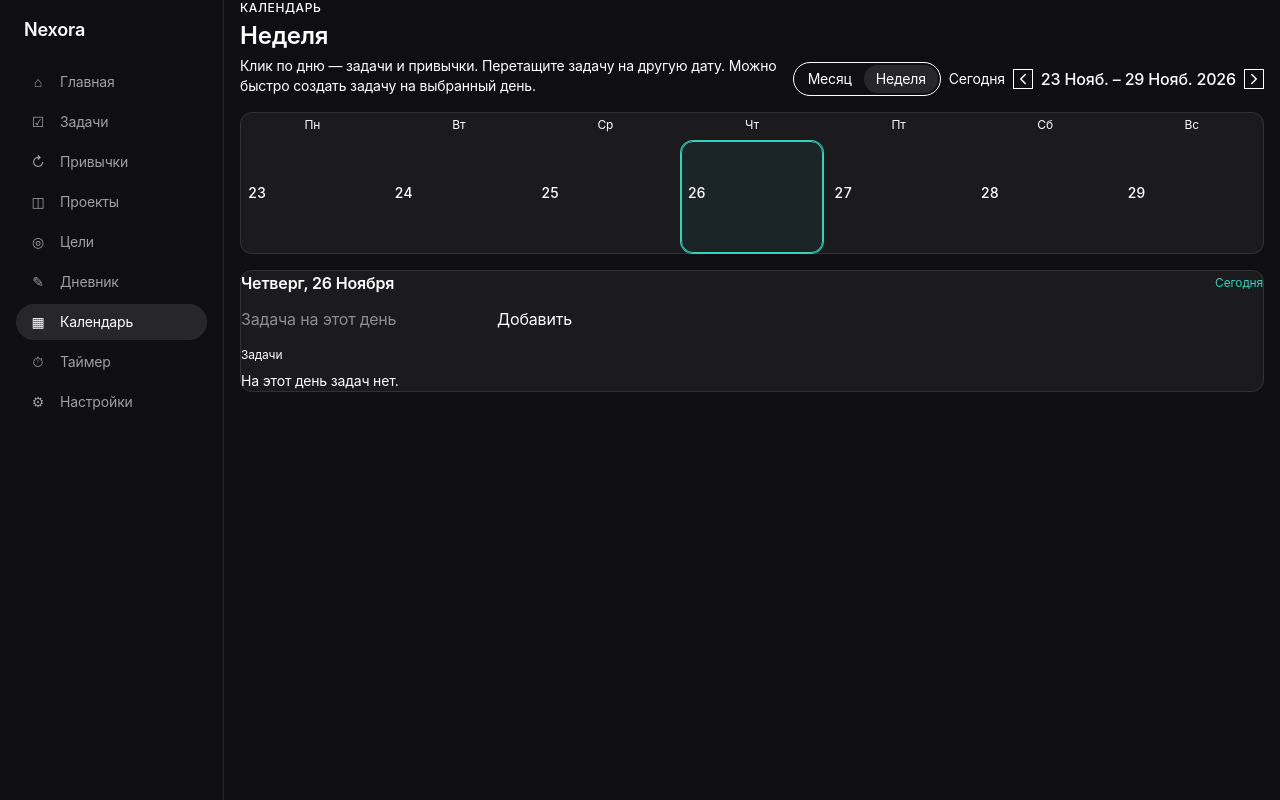
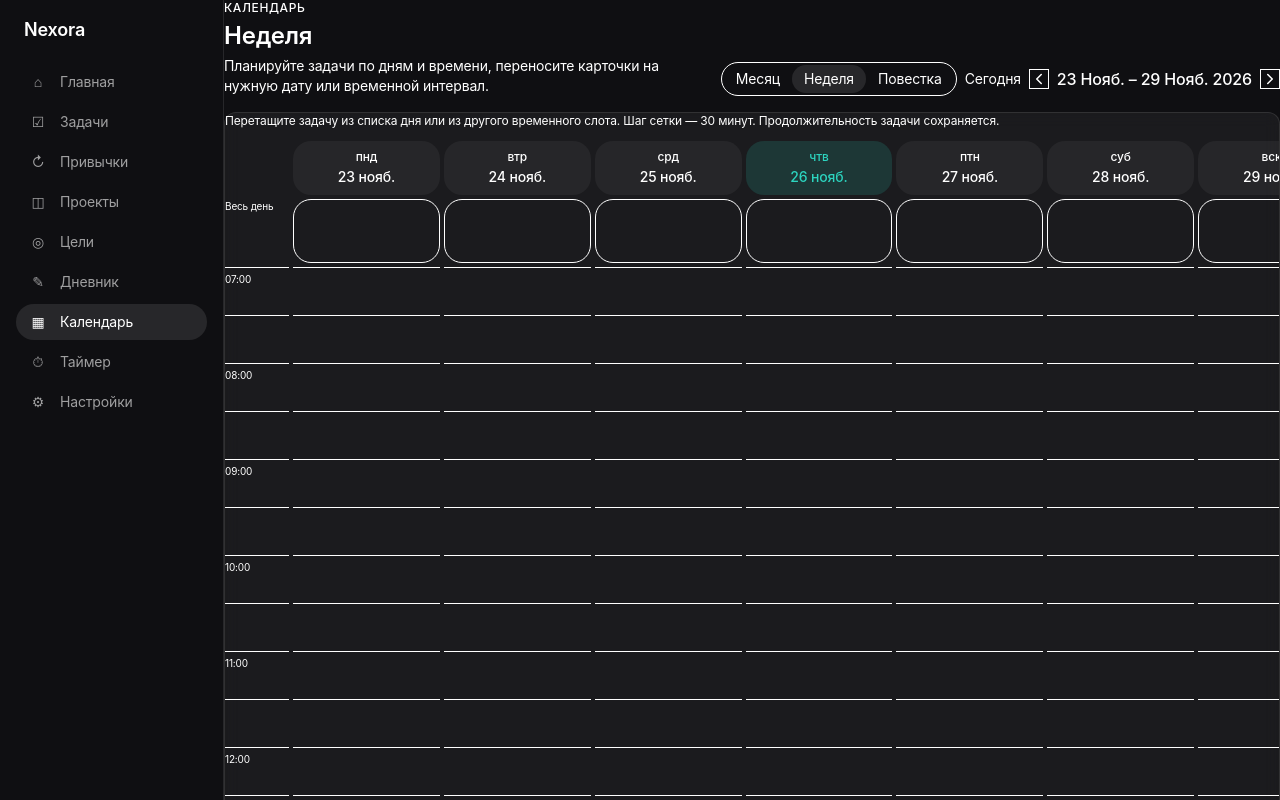
Before and after one commit to dequintalegione-boop/Nexora, a React (Vite) app: page /calendar in a window 1280 px wide. Both pictures are taken after a click on the button "Неделя". Shown: the top 800 px of the page. Built offline with nearby package versions, Linux system fonts and the light colour scheme.

Commit message:
feat: add agenda and weekly calendar time grid

```diff
--- a/src/components/nexora/calendar-page.tsx
+++ b/src/components/nexora/calendar-page.tsx
@@ -4,6 +4,7 @@ import { ru } from "date-fns/locale"
 import { ChevronLeft, ChevronRight } from "lucide-react"
 import { addDays, isoDate, monthGrid, parseISODate, startOfWeek } from "@/lib/nexora/dates"
 import { isScheduled, logKey, logMap, isDoneLog } from "@/lib/nexora/logic"
+import { getCalendarDropPatch, getCalendarTaskTime } from "@/lib/nexora/calendar"
 import { useNexora } from "@/lib/nexora/store"
 import { useUI } from "@/lib/nexora/ui-store"
 import { cn } from "@/lib/cn"
@@ -13,11 +14,19 @@ const HEADS = {
   1: ["Пн", "Вт", "Ср", "Чт", "Пт", "Сб", "Вс"],
   0: ["Вс", "Пн", "Вт", "Ср", "Чт", "Пт", "Сб"],
 } as const
+const TIME_SLOTS = Array.from({ length: 30 }, (_, index) => 7 * 60 + index * 30)
+const AGENDA_LENGTH = 14
+
+type CalendarView = "month" | "week" | "agenda"
+
+function localTimeLabel(minutes: number) {
+  return `${String(Math.floor(minutes / 60)).padStart(2, "0")}:${String(minutes % 60).padStart(2, "0")}`
+}
 
 export function CalendarPage() {
   const today = isoDate()
   const initial = parseISODate(today)
-  const [view, setView] = useState<"month" | "week">("month")
+  const [view, setView] = useState<CalendarView>("month")
   const [cursor, setCursor] = useState({ year: initial.getFullYear(), month: initial.getMonth() })
   const [selected, setSelected] = useState(today)
   const [draft, setDraft] = useState("")
@@ -32,21 +41,19 @@ export function CalendarPage() {
   const setTaskId = useUI((state) => state.setTaskId)
 
   const logs = useMemo(() => logMap(habitLogs), [habitLogs])
-
-  const cells = useMemo(() => {
-    if (view === "month") {
-      return monthGrid(cursor.year, cursor.month, weekStartsOn)
-    }
+  const weekDays = useMemo(() => {
     const weekStart = startOfWeek(selected, weekStartsOn)
-    return Array.from({ length: 7 }, (_, i) => addDays(weekStart, i))
-  }, [view, cursor, selected, weekStartsOn])
+    return Array.from({ length: 7 }, (_, index) => addDays(weekStart, index))
+  }, [selected, weekStartsOn])
+  const agendaDays = useMemo(
+    () => Array.from({ length: AGENDA_LENGTH }, (_, index) => addDays(selected, index)),
+    [selected],
+  )
+  const cells = useMemo(() => monthGrid(cursor.year, cursor.month, weekStartsOn), [cursor, weekStartsOn])
 
   const monthLabel = format(new Date(cursor.year, cursor.month, 1), "LLLL yyyy", { locale: ru })
-  const weekLabel = (() => {
-    const start = startOfWeek(selected, weekStartsOn)
-    const end = addDays(start, 6)
-    return `${format(parseISODate(start), "d MMM", { locale: ru })} – ${format(parseISODate(end), "d MMM yyyy", { locale: ru })}`
-  })()
+  const weekLabel = `${format(parseISODate(weekDays[0]), "d MMM", { locale: ru })} – ${format(parseISODate(weekDays[6]), "d MMM yyyy", { locale: ru })}`
+  const agendaLabel = `${format(parseISODate(agendaDays[0]), "d MMM", { locale: ru })} – ${format(parseISODate(agendaDays[AGENDA_LENGTH - 1]), "d MMM yyyy", { locale: ru })}`
 
   const isTaskOnDay = (task: (typeof tasks)[number], day: string) =>
     !task.archived &&
@@ -55,68 +62,92 @@ export function CalendarPage() {
     (task.scheduledDate === day || task.dueDate === day || task.startAt?.slice(0, 10) === day)
 
   const dayTasks = tasks.filter((task) => isTaskOnDay(task, selected))
-  const dayHabits = habits.filter((h) => h.active && !h.archived && isScheduled(h, selected))
+  const dayHabits = habits.filter((habit) => habit.active && !habit.archived && isScheduled(habit, selected))
 
   const shift = (amount: number) => {
+    const days = view === "month" ? 0 : view === "agenda" ? amount * AGENDA_LENGTH : amount * 7
     if (view === "month") {
       const date = new Date(cursor.year, cursor.month + amount, 1)
       setCursor({ year: date.getFullYear(), month: date.getMonth() })
-    } else {
-      const next = addDays(selected, amount * 7)
+      return
+    }
+    const next = addDays(selected, days)
     setSelected(next)
-      const d = parseISODate(next)
-      setCursor({ year: d.getFullYear(), month: d.getMonth() })
-    }
+    const date = parseISODate(next)
+    setCursor({ year: date.getFullYear(), month: date.getMonth() })
   }
 
   const goToday = () => {
     setSelected(today)
-    const d = parseISODate(today)
-    setCursor({ year: d.getFullYear(), month: d.getMonth() })
+    const date = parseISODate(today)
+    setCursor({ year: date.getFullYear(), month: date.getMonth() })
   }
 
-  const taskCount = (day: string) =>
-    tasks.filter(
-      (t) => isTaskOnDay(t, day)
-    ).length
-
+  const taskCount = (day: string) => tasks.filter((task) => isTaskOnDay(task, day)).length
   const habitDoneCount = (day: string) => {
-    const scheduled = habits.filter((h) => h.active && !h.archived && isScheduled(h, day))
-    return scheduled.filter((h) => isDoneLog(h, logs.get(logKey(h.id, day)))).length
+    const scheduled = habits.filter((habit) => habit.active && !habit.archived && isScheduled(habit, day))
+    return scheduled.filter((habit) => isDoneLog(habit, logs.get(logKey(habit.id, day)))).length
   }
 
+  const moveTaskToSlot = (taskId: string, day: string, minutes: number) => {
+    const task = tasks.find((item) => item.id === taskId)
+    if (!task) return
+    updateTask(taskId, getCalendarDropPatch(task, day, minutes))
+  }
+
+  const renderTask = (task: (typeof tasks)[number], compact = false) => (
+    <button
+      key={task.id}
+      type="button"
+      draggable
+      onDragStart={(event) => {
+        event.dataTransfer.setData("text/task-id", task.id)
+        event.dataTransfer.effectAllowed = "move"
+      }}
+      onClick={() => setTaskId(task.id)}
+      className={cn(
+        "w-full rounded-lg border border-line bg-white/[0.04] px-2 py-1.5 text-left hover:border-accent/50 hover:bg-white/[0.07]",
+        compact && "text-[11px]",
+      )}
+      title={task.title}
+    >
+      <span className={cn("block truncate font-medium", task.status === "done" && "line-through text-muted")}>{task.title}</span>
+      {!compact && (
+        <span className="mt-0.5 flex flex-wrap gap-x-2 text-[10px] text-muted">
+          {task.startAt && <span>{getCalendarTaskTime(task)}</span>}
+          {task.endAt && <span>до {getCalendarTaskTime({ ...task, startAt: task.endAt })}</span>}
+          {task.dueDate && <span>Срок: {task.dueDate}</span>}
+        </span>
+      )}
+    </button>
+  )
+
   return (
-    <div className="mx-auto max-w-5xl">
+    <div className="mx-auto max-w-6xl">
       <PageHeader
         kicker="Календарь"
-        title={view === "month" ? "Месяц" : "Неделя"}
-        text="Клик по дню — задачи и привычки. Перетащите задачу на другую дату. Можно быстро создать задачу на выбранный день."
+        title={view === "month" ? "Месяц" : view === "week" ? "Неделя" : "Повестка"}
+        text="Планируйте задачи по дням и времени, переносите карточки на нужную дату или временной интервал."
       >
         <div className="flex flex-wrap items-center gap-2">
           <div className="flex rounded-lg border border-line p-0.5">
+            {(["month", "week", "agenda"] as const).map((item) => (
               <button
+                key={item}
                 type="button"
-              className={cn("px-3 py-1 text-sm rounded-md", view === "month" && "bg-white/10")}
-              onClick={() => setView("month")}
+                className={cn("rounded-md px-3 py-1 text-sm", view === item && "bg-white/10")}
+                onClick={() => setView(item)}
               >
-              Месяц
+                {item === "month" ? "Месяц" : item === "week" ? "Неделя" : "Повестка"}
               </button>
-            <button
-              type="button"
-              className={cn("px-3 py-1 text-sm rounded-md", view === "week" && "bg-white/10")}
-              onClick={() => setView("week")}
-            >
-              Неделя
-            </button>
+            ))}
           </div>
-          <button type="button" className="btn btn-ghost text-sm" onClick={goToday}>
-            Сегодня
-          </button>
+          <button type="button" className="btn btn-ghost text-sm" onClick={goToday}>Сегодня</button>
           <button type="button" className="icon-btn border border-line" aria-label="Назад" onClick={() => shift(-1)}>
             <ChevronLeft size={18} />
           </button>
           <p className="min-w-40 text-center font-medium capitalize">
-            {view === "month" ? monthLabel : weekLabel}
+            {view === "month" ? monthLabel : view === "week" ? weekLabel : agendaLabel}
           </p>
           <button type="button" className="icon-btn border border-line" aria-label="Вперёд" onClick={() => shift(1)}>
             <ChevronRight size={18} />
@@ -124,20 +155,17 @@ export function CalendarPage() {
         </div>
       </PageHeader>
 
+      {view === "month" && (
         <Card>
           <div className="grid grid-cols-7 gap-1 text-center text-xs text-dim">
-          {HEADS[weekStartsOn].map((label) => (
-            <div key={label} className="py-1">
-              {label}
+            {HEADS[weekStartsOn].map((label) => <div key={label} className="py-1">{label}</div>)}
           </div>
-          ))}
-        </div>
-        <div className={cn("mt-1 grid grid-cols-7 gap-1", view === "week" && "auto-rows-fr")}>
+          <div className="mt-1 grid grid-cols-7 gap-1">
             {cells.map((day, index) => {
               if (!day) return <div key={`empty-${index}`} className="min-h-16" />
               const count = taskCount(day)
               const habitsDone = habitDoneCount(day)
-            const habitsTotal = habits.filter((h) => h.active && !h.archived && isScheduled(h, day)).length
+              const habitsTotal = habits.filter((habit) => habit.active && !habit.archived && isScheduled(habit, day)).length
               const hasEntry = entries.some((entry) => entry.date === day)
               return (
                 <button
@@ -146,6 +174,7 @@ export function CalendarPage() {
                   onClick={() => setSelected(day)}
                   onDragOver={(event) => event.preventDefault()}
                   onDrop={(event) => {
+                    event.preventDefault()
                     const id = event.dataTransfer.getData("text/task-id")
                     if (id) updateTask(id, { scheduledDate: day })
                   }}
@@ -153,113 +182,158 @@ export function CalendarPage() {
                     "min-h-16 rounded-xl border px-1.5 py-1.5 text-left transition",
                     day === selected ? "border-accent bg-accent/5" : "border-transparent bg-line/20 hover:bg-line/30",
                     day === today && "ring-1 ring-accent",
-                  view === "week" && "min-h-28"
                   )}
                 >
-                <span className="block text-sm tabular-nums font-medium">{Number(day.slice(8))}</span>
+                  <span className="block text-sm font-medium tabular-nums">{Number(day.slice(8))}</span>
                   <div className="mt-1 flex flex-wrap items-center gap-1">
-                  {count > 0 && (
-                    <span className="text-[10px] px-1 rounded bg-accent/20 text-accent">{count}</span>
-                  )}
-                  {habitsTotal > 0 && (
-                    <span className="text-[10px] px-1 rounded bg-white/10 text-muted">
-                      {habitsDone}/{habitsTotal}
-                    </span>
-                  )}
+                    {count > 0 && <span className="rounded bg-accent/20 px-1 text-[10px] text-accent">{count}</span>}
+                    {habitsTotal > 0 && <span className="rounded bg-white/10 px-1 text-[10px] text-muted">{habitsDone}/{habitsTotal}</span>}
                     {hasEntry && <span className="h-1.5 w-1.5 rounded-full bg-amber-400" title="Есть запись" />}
                   </div>
-                {view === "week" && (
-                  <div className="mt-1 space-y-0.5">
-                    {tasks
-                      .filter((t) => isTaskOnDay(t, day))
-                      .slice(0, 3)
-                      .map((t) => (
-                        <div key={t.id} className="truncate text-[11px] text-muted">
-                          {t.title}
-                        </div>
-                      ))}
-                  </div>
-                )}
                 </button>
               )
             })}
           </div>
         </Card>
+      )}
+
+      {view === "week" && (
+        <Card>
+          <p className="mb-3 text-xs text-muted">Перетащите задачу из списка дня или из другого временного слота. Шаг сетки — 30 минут. Продолжительность задачи сохраняется.</p>
+          <div className="overflow-x-auto">
+            <div className="min-w-[1120px]">
+              <div className="grid grid-cols-[64px_repeat(7,minmax(140px,1fr))] gap-1">
+                <div />
+                {weekDays.map((day) => (
+                  <button key={day} type="button" onClick={() => setSelected(day)} className={cn("rounded-lg px-2 py-2 text-center text-xs font-medium", day === selected ? "bg-accent/15 text-accent" : "bg-white/5")}>
+                    <span className="block">{format(parseISODate(day), "EEE", { locale: ru })}</span>
+                    <span className="mt-0.5 block text-sm">{format(parseISODate(day), "d MMM", { locale: ru })}</span>
+                  </button>
+                ))}
+                <div className="text-[10px] text-muted">Весь день</div>
+                {weekDays.map((day) => {
+                  const allDayTasks = tasks.filter((task) => isTaskOnDay(task, day) && (!task.startAt || task.startAt.slice(0, 10) !== day || task.allDay))
+                  return (
+                    <div
+                      key={day}
+                      className="min-h-16 space-y-1 rounded-lg border border-line/60 p-1"
+                      onDragOver={(event) => event.preventDefault()}
+                      onDrop={(event) => {
+                        event.preventDefault()
+                        const id = event.dataTransfer.getData("text/task-id")
+                        if (id) updateTask(id, { scheduledDate: day, allDay: true })
+                      }}
+                    >
+                      {allDayTasks.map((task) => renderTask(task, true))}
+                    </div>
+                  )
+                })}
+                {TIME_SLOTS.map((minutes) => (
+                  <>
+                    <div key={`label-${minutes}`} className="border-t border-line/60 pt-1 text-[10px] text-muted">{minutes % 60 === 0 ? localTimeLabel(minutes) : ""}</div>
+                    {weekDays.map((day) => {
+                      const slotTasks = tasks.filter((task) => {
+                        if (!isTaskOnDay(task, day) || task.allDay || task.startAt?.slice(0, 10) !== day) return false
+                        const time = getCalendarTaskTime(task)
+                        if (!time) return false
+                        const [hours, mins] = time.split(":").map(Number)
+                        return Math.floor((hours * 60 + mins) / 30) * 30 === minutes
+                      })
+                      return (
+                        <div
+                          key={`${day}-${minutes}`}
+                          className="min-h-11 border-t border-line/60 p-0.5"
+                          onDragOver={(event) => event.preventDefault()}
+                          onDrop={(event) => {
+                            event.preventDefault()
+                            const id = event.dataTransfer.getData("text/task-id")
+                            if (id) moveTaskToSlot(id, day, minutes)
+                          }}
+                        >
+                          {slotTasks.map((task) => renderTask(task, true))}
+                        </div>
+                      )
+                    })}
+                  </>
+                ))}
+              </div>
+            </div>
+          </div>
+        </Card>
+      )}
+
+      {view === "agenda" && (
+        <div className="space-y-2">
+          {agendaDays.map((day) => {
+            const dayItems = tasks.filter((task) => isTaskOnDay(task, day)).sort((a, b) => {
+              const aTime = a.startAt?.slice(11, 16) ?? "99:99"
+              const bTime = b.startAt?.slice(11, 16) ?? "99:99"
+              return aTime.localeCompare(bTime)
+            })
+            const dayHabits = habits.filter((habit) => habit.active && !habit.archived && isScheduled(habit, day))
+            return (
+              <Card key={day} className={cn(day === today && "border-accent/40")}>
+                <button type="button" onClick={() => { setSelected(day); setView("week") }} className="mb-2 flex w-full items-center justify-between text-left">
+                  <span className="font-semibold capitalize">{format(parseISODate(day), "EEEE, d MMMM", { locale: ru })}</span>
+                  <span className="text-xs text-muted">{dayItems.length} задач</span>
+                </button>
+                {dayItems.length === 0 && dayHabits.length === 0 && <p className="text-sm text-muted">Нет запланированных задач</p>}
+                <div className="grid gap-1.5 sm:grid-cols-2">
+                  {dayItems.map((task) => renderTask(task))}
+                </div>
+                {dayHabits.length > 0 && (
+                  <div className="mt-2 flex flex-wrap gap-1.5">
+                    {dayHabits.map((habit) => {
+                      const done = isDoneLog(habit, logs.get(logKey(habit.id, day)))
+                      return (
+                        <button key={habit.id} type="button" onClick={() => setHabitValue(habit.id, day, true)} className={cn("rounded-full border px-2.5 py-1 text-xs", done ? "border-accent bg-accent/15 text-accent" : "border-line text-muted")}>
+                          {done ? "✓ " : ""}{habit.title}
+                        </button>
+                      )
+                    })}
+                  </div>
+                )}
+              </Card>
+            )
+          })}
+        </div>
+      )}
 
       <Card className="mt-4">
         <div className="flex items-center justify-between gap-3">
-          <h2 className="font-semibold capitalize">
-            {format(parseISODate(selected), "EEEE, d MMMM", { locale: ru })}
-          </h2>
+          <h2 className="font-semibold capitalize">{format(parseISODate(selected), "EEEE, d MMMM", { locale: ru })}</h2>
           {selected === today && <span className="text-xs text-accent">Сегодня</span>}
         </div>
-
         <form
           className="mt-3 flex gap-2"
           onSubmit={(event) => {
             event.preventDefault()
             const value = draft.trim()
             if (!value) return
-            const id = addTask({
-              title: value,
-              status: "planned",
-              scheduledDate: selected,
-              priority: "none",
-            })
+            const id = addTask({ title: value, status: "planned", scheduledDate: selected, priority: "none" })
             setDraft("")
             setTaskId(id)
           }}
         >
-          <input
-            className="field"
-            placeholder="Задача на этот день"
-            value={draft}
-            onChange={(event) => setDraft(event.target.value)}
-          />
-          <button className="btn btn-primary" type="submit">
-            Добавить
-          </button>
+          <input className="field" placeholder="Задача на этот день" value={draft} onChange={(event) => setDraft(event.target.value)} />
+          <button className="btn btn-primary" type="submit">Добавить</button>
         </form>
-
         <div className="mt-4">
-          <p className="text-xs text-muted mb-2">Задачи</p>
+          <p className="mb-2 text-xs text-muted">Задачи</p>
           <div className="grid gap-2">
             {dayTasks.length === 0 && <p className="text-sm text-muted">На этот день задач нет.</p>}
-            {dayTasks.map((task) => (
-              <button
-                key={task.id}
-                type="button"
-                draggable
-                onDragStart={(event) => event.dataTransfer.setData("text/task-id", task.id)}
-                className="rounded-xl border border-line px-3 py-2 text-left hover:bg-white/5"
-                onClick={() => setTaskId(task.id)}
-              >
-                <span className={cn(task.status === "done" && "line-through text-muted")}>{task.title}</span>
-                {task.startAt && <span className="ml-2 text-xs text-muted">{new Date(task.startAt).toLocaleTimeString("ru-RU", { hour: "2-digit", minute: "2-digit" })}</span>}
-                {task.dueDate === selected && <span className="ml-2 text-[10px] text-amber-400">Дедлайн</span>}
-              </button>
-            ))}
+            {dayTasks.map((task) => renderTask(task))}
           </div>
         </div>
-
         {dayHabits.length > 0 && (
           <div className="mt-4">
-            <p className="text-xs text-muted mb-2">Привычки</p>
+            <p className="mb-2 text-xs text-muted">Привычки</p>
             <div className="flex flex-wrap gap-2">
               {dayHabits.map((habit) => {
                 const done = isDoneLog(habit, logs.get(logKey(habit.id, selected)))
                 return (
-                  <button
-                    key={habit.id}
-                    type="button"
-                    className={cn(
-                      "rounded-full px-3 py-1 text-sm border transition",
-                      done ? "bg-accent/20 border-accent text-accent" : "border-line hover:bg-white/5"
-                    )}
-                    onClick={() => setHabitValue(habit.id, selected, true)}
-                  >
-                    {done ? "✓ " : ""}
-                    {habit.title}
+                  <button key={habit.id} type="button" className={cn("rounded-full border px-3 py-1 text-sm transition", done ? "border-accent bg-accent/20 text-accent" : "border-line hover:bg-white/5")} onClick={() => setHabitValue(habit.id, selected, true)}>
+                    {done ? "✓ " : ""}{habit.title}
                   </button>
                 )
               })}
```
Lines whose indentation alone changed are shown as unchanged.
